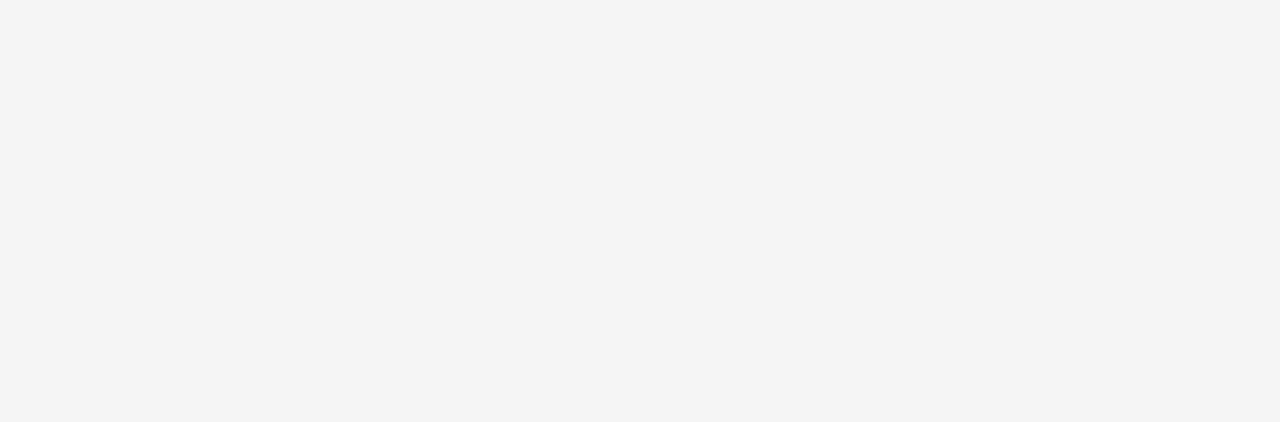
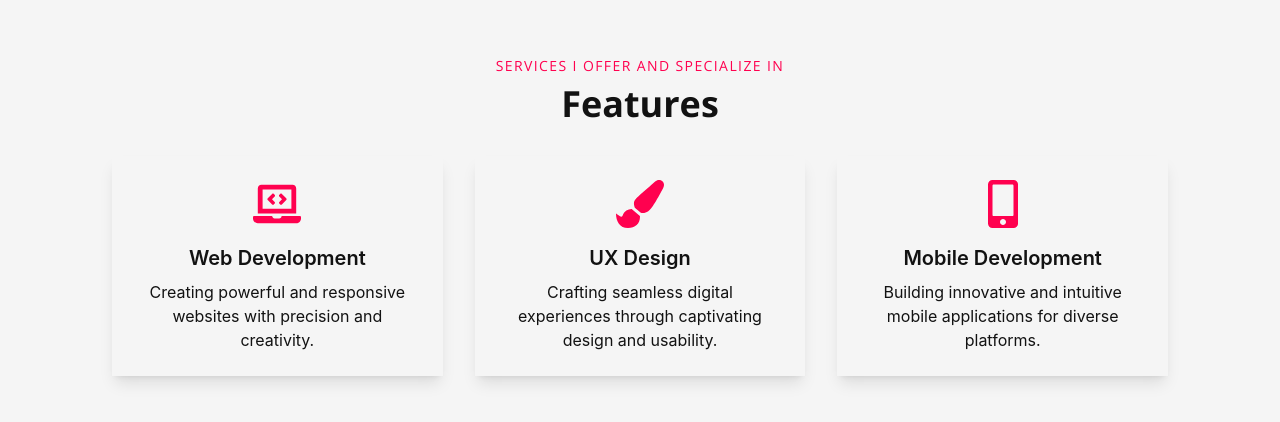
Before and after one commit to Antholem/web-portfolio, a React (Create React App) app in the folder portfolio/client/: page / in a window 1280 px wide. Shown: the part 1066-1488 px from the top of the page. Before the commit the page ends 890 px from the top, so only its background shows below. Built offline with nearby package versions, Linux system fonts and the light colour scheme.

Commit message:
Features basic layout

```diff
--- a/portfolio/client/src/App.js
+++ b/portfolio/client/src/App.js
@@ -1,6 +1,6 @@
 import React, { useEffect } from "react";
 import { useThemeStore } from "./store/themeStore";
-import { About } from "./views";
+import { About, Features } from "./views";
 import { NavigationBar } from "./components";
 
 const App = () => {
@@ -13,6 +13,7 @@ const App = () => {
   return (
     <NavigationBar>
       <About />
+      <Features />
     </NavigationBar>
   );
 };
--- /dev/null
+++ b/portfolio/client/src/views/Features.js
@@ -0,0 +1,57 @@
+import React from "react";
+import { FaLaptopCode, FaMobileAlt, FaPaintBrush } from "react-icons/fa";
+
+const features = [
+    {
+        icon: <FaLaptopCode className="text-brand text-5xl mb-4" />,
+        title: "Web Development",
+        description:
+            "Creating powerful and responsive websites with precision and creativity.",
+    },
+    {
+        icon: <FaPaintBrush className="text-brand text-5xl mb-4" />,
+        title: "UX Design",
+        description:
+            "Crafting seamless digital experiences through captivating design and usability.",
+    },
+    {
+        icon: <FaMobileAlt className="text-brand text-5xl mb-4" />,
+        title: "Mobile Development",
+        description:
+            "Building innovative and intuitive mobile applications for diverse platforms.",
+    },
+];
+
+const Features = () => {
+    return (
+        <section
+            id="features"
+            className="min-h-screen flex flex-col items-center justify-center py-12"
+        >
+            <h2 className="text-sm font-heading tracking-widest text-brand mb-2">
+                SERVICES I OFFER AND SPECIALIZE IN
+            </h2>
+            <h1 className="text-4xl font-heading font-bold mb-8">
+                Features
+            </h1>
+            <div className="grid grid-cols-1 md:grid-cols-2 lg:grid-cols-3 gap-8 max-w-6xl">
+                {features.map((feature, index) => (
+                    <div
+                        key={index}
+                        className="flex flex-col items-center justify-center p-6 shadow-lg hover:shadow-xl transition-shadow duration-300"
+                    >
+                        {feature.icon}
+                        <h3 className="text-xl font-semibold mb-2">
+                            {feature.title}
+                        </h3>
+                        <p className="text-center">
+                            {feature.description}
+                        </p>
+                    </div>
+                ))}
+            </div>
+        </section>
+    );
+};
+
+export default Features;
--- a/portfolio/client/src/views/index.js
+++ b/portfolio/client/src/views/index.js
@@ -1,3 +1,4 @@
 import About from "./About";
+import Features from "./Features";
 
-export { About };
+export { About, Features };
--- a/portfolio/client/tailwind.config.js
+++ b/portfolio/client/tailwind.config.js
@@ -22,8 +22,8 @@ module.exports = {
       colors: {
         brand: "#ff014f",
         dark: {
-          DEFAULT: "#121212",
-          paper: "#121212",
+          DEFAULT: "#121212", // Main background color for dark mode
+          paper: "#1A1A1A", // Slightly lighter than DEFAULT for elevated elements
           divider: "#1F1F1F",
           text: {
             primary: "#ffffff",
```
